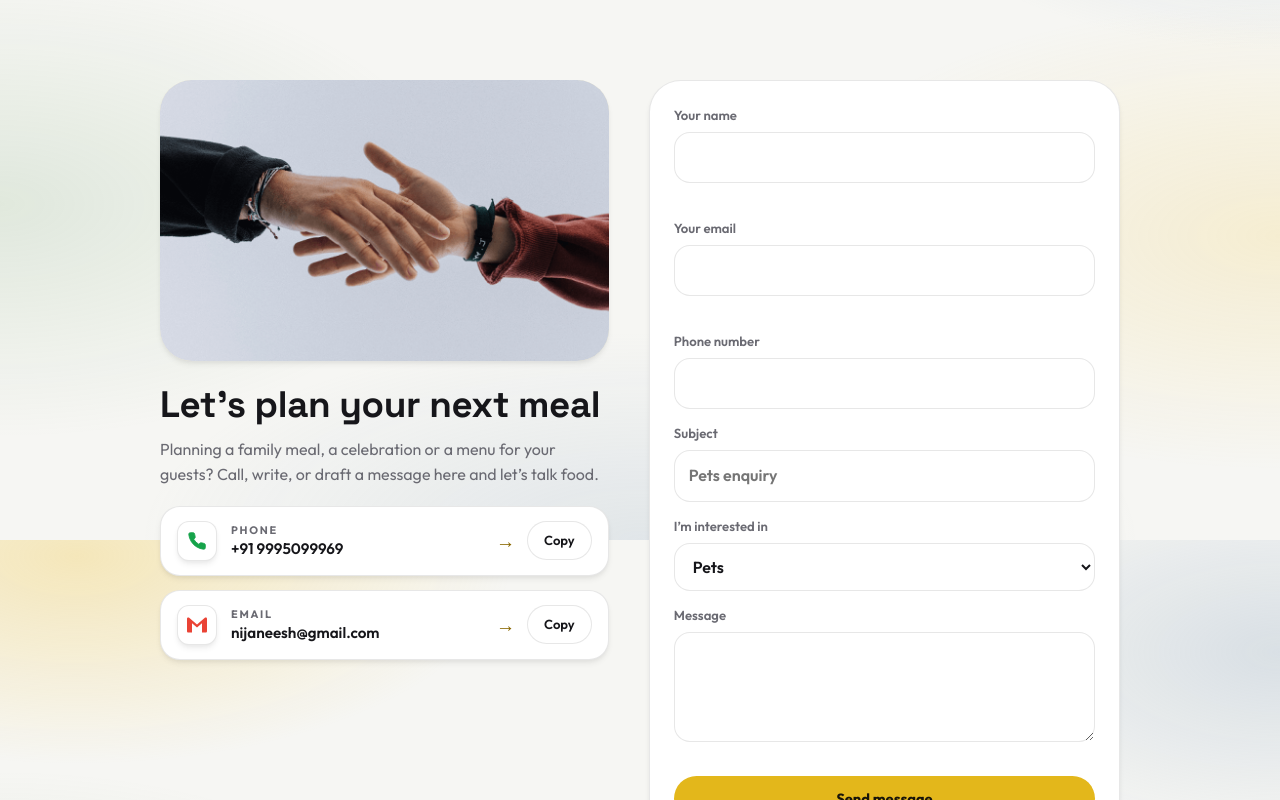
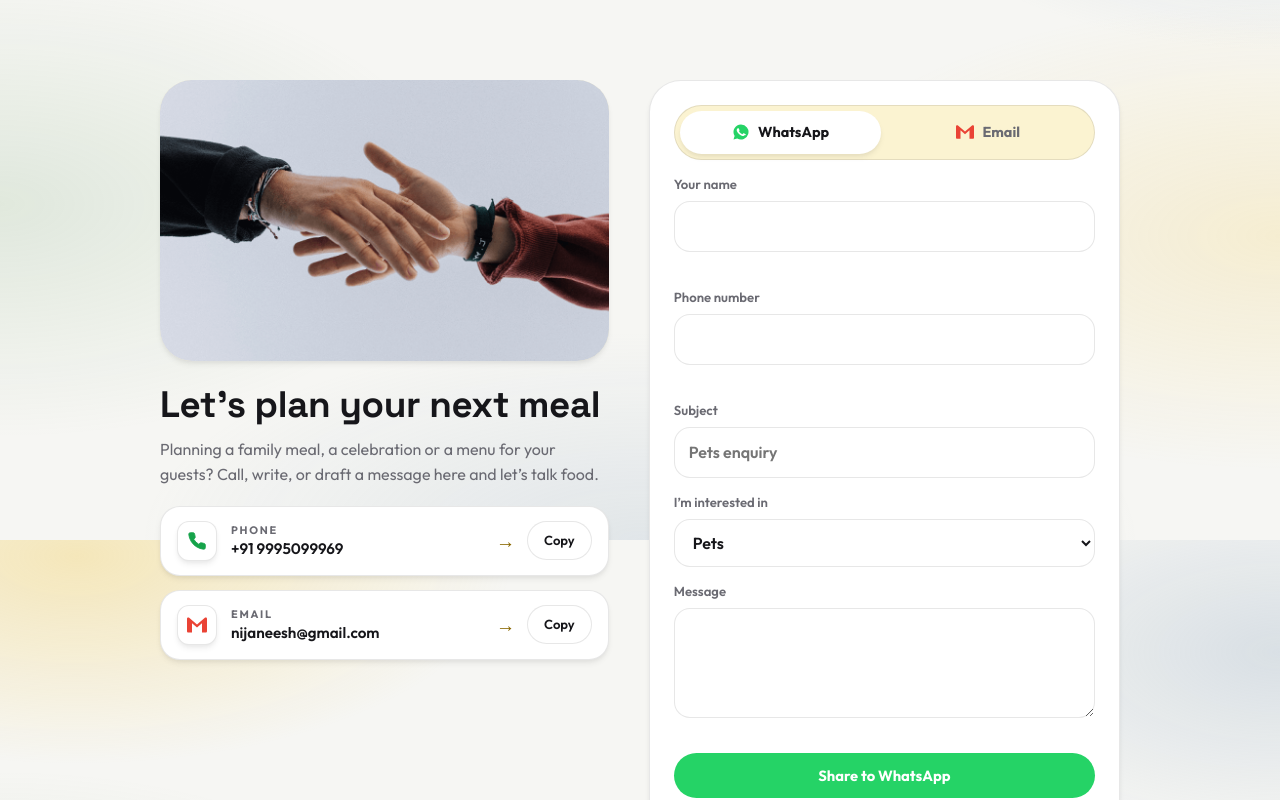
Before and after one commit to REJYKARINGA/nijaneeshchef, a Next.js app: page / in a window 1280 px wide. Shown: the part 4260-5060 px from the top of the page. Built offline with nearby package versions, Linux system fonts and the light colour scheme.

Commit message:
Contact form: WhatsApp tab by default, Email tab, no visitor email field

```diff
--- a/app/globals.css
+++ b/app/globals.css
@@ -291,3 +291,9 @@ html{scroll-padding-top:104px}
 
 @media(max-width:480px){.gt-card{padding:12px;gap:8px}.gt-main{gap:10px}.gt-txt{font-size:.88rem;overflow-wrap:normal}}
 @media(max-width:360px){.gt-go{display:none}.gt-txt{font-size:.82rem}.gt-ico{width:34px;height:34px}.gt-ico svg{width:18px;height:18px}}
+
+/* contact form: WhatsApp / Email tabs */
+.ct-tabs{display:grid;grid-template-columns:1fr 1fr;gap:6px;padding:5px;border-radius:999px;background:var(--soft);border:1px solid var(--line)}
+.ct-tab{display:flex;align-items:center;justify-content:center;gap:8px;padding:10px 14px;border:0;border-radius:999px;background:transparent;color:var(--muted);font:inherit;font-weight:700;font-size:.9rem;cursor:pointer;transition:background .2s,color .2s,box-shadow .2s}
+.ct-tab[aria-selected="true"]{background:var(--surface);color:var(--ink);box-shadow:var(--shadow)}
+.btn.primary.wa-send{background:var(--wa);border-color:var(--wa);color:#fff}
--- a/components/Contact.jsx
+++ b/components/Contact.jsx
@@ -2,18 +2,19 @@
 import { useEffect, useRef, useState } from "react";
 
 const EXTRA = ["Freelance work", "Something else"];
+const WA_NUMBER = "919995099969";
 
 export default function Contact({ areaNames }) {
   const options = [...areaNames, ...EXTRA];
+  const [mode, setMode] = useState("wa"); // "wa" = WhatsApp (the default), "email"
   const [interest, setInterest] = useState(options[0]);
   const [name, setName] = useState("");
-  const [msg, setMsg] = useState("");
-  const [contact, setContact] = useState("");
   const [phone, setPhone] = useState("");
   const [subject, setSubject] = useState("");
+  const [msg, setMsg] = useState("");
   const [sending, setSending] = useState(false);
   const [sent, setSent] = useState(false);
-  const [errs, setErrs] = useState({ n: "", c: "", m: "" });
+  const [errs, setErrs] = useState({ n: "", p: "", m: "" });
   const [draft, setDraft] = useState("");
   const [toast, setToast] = useState("");
   const tm = useRef();
@@ -28,25 +29,38 @@ export default function Contact({ areaNames }) {
   const say = (m) => {
     setToast(m);
     clearTimeout(tm.current);
-    tm.current = setTimeout(() => setToast(""), 1900);
+    tm.current = setTimeout(() => setToast(""), 2200);
   };
   const copy = async (t) => {
     try { await navigator.clipboard.writeText(t); say("Copied"); }
     catch { say("Select the text and copy it manually"); }
   };
 
+  const switchMode = (m) => { setMode(m); setSent(false); setDraft(""); };
+
   const submit = async (e) => {
     e.preventDefault();
-    const n = name.trim(), m = msg.trim(), c = contact.trim(), p = phone.trim(), s = subject.trim() || `${interest} enquiry`;
-    const okContact = /^\S+@\S+\.\S+$/.test(c);
+    const n = name.trim(), p = phone.trim(), m = msg.trim(), s = subject.trim() || `${interest} enquiry`;
+    const okPhone = p.replace(/\D/g, "").length >= 8;
     setErrs({
       n: n ? "" : "Enter your name.",
-      c: okContact ? "" : "Enter a valid email address so I can reply.",
+      p: okPhone ? "" : "Enter your phone number so I can reply.",
       m: m.length >= 10 ? "" : "Write at least 10 characters so I know how to help.",
     });
-    if (!n || !okContact || m.length < 10) return;
+    if (!n || !okPhone || m.length < 10) return;
+    setSent(false);
+
+    if (mode === "wa") {
+      const text = `*New enquiry from the website*\n\nName: ${n}\nPhone: ${p}\nSubject: ${s}\nInterested in: ${interest}\nMessage: ${m}`;
+      const url = `https://wa.me/${WA_NUMBER}?text=${encodeURIComponent(text)}`;
+      say("Opening WhatsApp. Press send there to share your message.");
+      const a = document.createElement("a");
+      a.href = url; a.target = "_blank"; a.rel = "noopener noreferrer";
+      document.body.appendChild(a); a.click(); a.remove();
+      return;
+    }
+
     setSending(true);
-    setSent(false);
     try {
       const res = await fetch("https://formsubmit.co/ajax/nijaneesh@gmail.com", {
         method: "POST",
@@ -55,9 +69,7 @@ export default function Contact({ areaNames }) {
           _subject: s,
           _template: "table",
           _captcha: "false",
-          _replyto: c,
           Name: n,
-          Email: c,
           Phone: p,
           Subject: s,
           Interest: interest,
@@ -67,10 +79,10 @@ export default function Contact({ areaNames }) {
       const data = await res.json().catch(() => ({}));
       if (!res.ok || data.success === "false") throw new Error("send failed");
       setSent(true);
-      setName(""); setContact(""); setPhone(""); setSubject(""); setMsg(""); setDraft("");
+      setName(""); setPhone(""); setSubject(""); setMsg(""); setDraft("");
       say("Thank you. Your message has been sent.");
     } catch {
-      setDraft(`Subject: ${s}\n\nHello Nijaneesh,\n\n${m}\n\nRegards,\n${n}\n${c}${p ? "\n" + p : ""}`);
+      setDraft(`Subject: ${s}\n\nHello Nijaneesh,\n\n${m}\n\nRegards,\n${n}\n${p}`);
       say("Could not send. Copy the message and email nijaneesh@gmail.com");
     } finally {
       setSending(false);
@@ -105,9 +117,18 @@ export default function Contact({ areaNames }) {
             </div>
           </div>
           <form onSubmit={submit} noValidate>
+            <div className="ct-tabs" role="tablist" aria-label="How to send your message">
+              <button type="button" role="tab" aria-selected={mode === "wa"} className="ct-tab" onClick={() => switchMode("wa")}>
+                <svg width="18" height="18" viewBox="0 0 24 24" fill="#25D366" aria-hidden="true"><path d="M12 2a10 10 0 0 0-8.5 15.2L2 22l4.9-1.4A10 10 0 1 0 12 2zm5.200 14c-.2.600-1.300 1.200-1.800 1.200-.5.100-1 .2-3.300-.7-2.800-1.200-4.600-4-4.700-4.200-.1-.2-1.100-1.500-1.100-2.800s.7-2 1-2.300c.2-.3.500-.3.700-.3h.5c.2 0 .4 0 .6.500l.9 2.200c.1.200 0 .4 0 .5l-.4.600c-.1.200-.3.300-.1.600.2.300.8 1.300 1.700 2.100 1.100 1 2.100 1.300 2.400 1.500.3.100.5.100.6-.1l.9-1.100c.2-.3.400-.2.600-.1l2 1c.3.100.5.200.500.300.1.200.1.800-.1 1.400z" /></svg>
+                WhatsApp
+              </button>
+              <button type="button" role="tab" aria-selected={mode === "email"} className="ct-tab" onClick={() => switchMode("email")}>
+                <svg width="18" height="18" viewBox="0 0 24 24" fill="#EA4335" aria-hidden="true"><path d="M24 4.5v15c0 .825-.675 1.5-1.5 1.5H18V9.75l-6 5.25-6-5.25V21H1.5C.675 21 0 20.325 0 19.5v-15c0-.825.675-1.5 1.5-1.5h.75L12 11.25 21.75 3h.75c.825 0 1.5.675 1.5 1.5z" /></svg>
+                Email
+              </button>
+            </div>
             <label htmlFor="fn">Your name<input id="fn" autoComplete="name" value={name} onChange={(e) => setName(e.target.value)} /><span className="err">{errs.n}</span></label>
-            <label htmlFor="fc">Your email<input id="fc" type="email" autoComplete="email" value={contact} onChange={(e) => setContact(e.target.value)} /><span className="err">{errs.c}</span></label>
-            <label htmlFor="fp">Phone number<input id="fp" type="tel" autoComplete="tel" value={phone} onChange={(e) => setPhone(e.target.value)} /></label>
+            <label htmlFor="fp">Phone number<input id="fp" type="tel" autoComplete="tel" value={phone} onChange={(e) => setPhone(e.target.value)} /><span className="err">{errs.p}</span></label>
             <label htmlFor="fs">Subject<input id="fs" value={subject} placeholder={`${interest} enquiry`} onChange={(e) => setSubject(e.target.value)} /></label>
             <label htmlFor="ft">I’m interested in
               <select id="ft" value={interest} onChange={(e) => setInterest(e.target.value)}>
@@ -115,7 +136,9 @@ export default function Contact({ areaNames }) {
               </select>
             </label>
             <label htmlFor="fm">Message<textarea id="fm" value={msg} onChange={(e) => setMsg(e.target.value)} /><span className="err">{errs.m}</span></label>
-            <button className="btn primary" type="submit" disabled={sending} style={{ justifyContent: "center" }}>{sending ? "Sending..." : "Send message"}</button>
+            <button className={"btn primary" + (mode === "wa" ? " wa-send" : "")} type="submit" disabled={sending} style={{ justifyContent: "center" }}>
+              {mode === "wa" ? "Share to WhatsApp" : sending ? "Sending..." : "Send by email"}
+            </button>
             <div className={"output" + (sent || draft ? " show" : "")} role="status">{sent ? "Thank you. Your message has been sent. I will get back to you soon." : draft}</div>
             <button className="btn ghost" type="button" hidden={!draft} style={{ justifyContent: "center" }} onClick={() => copy(draft)}>Copy message to email it</button>
           </form>
```
